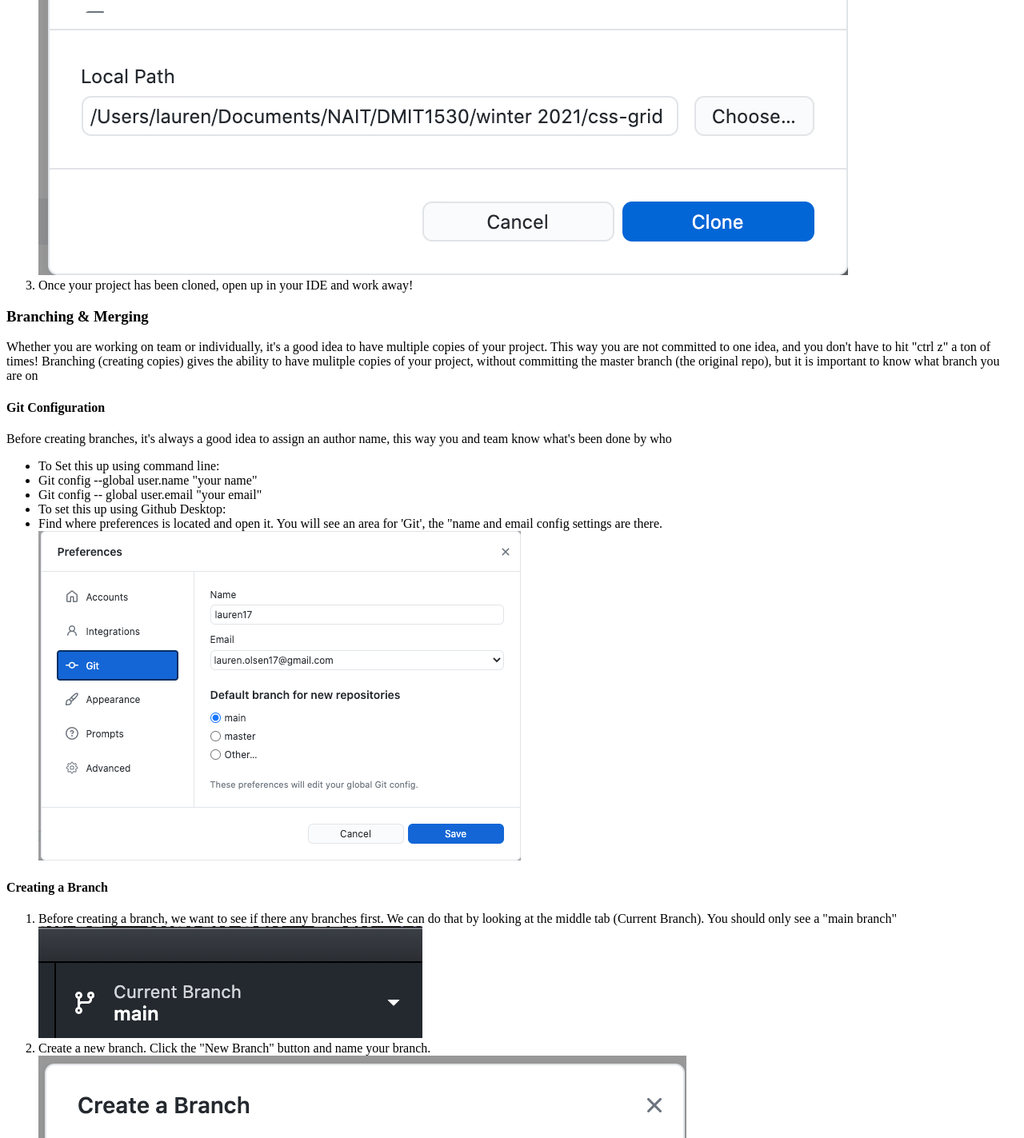
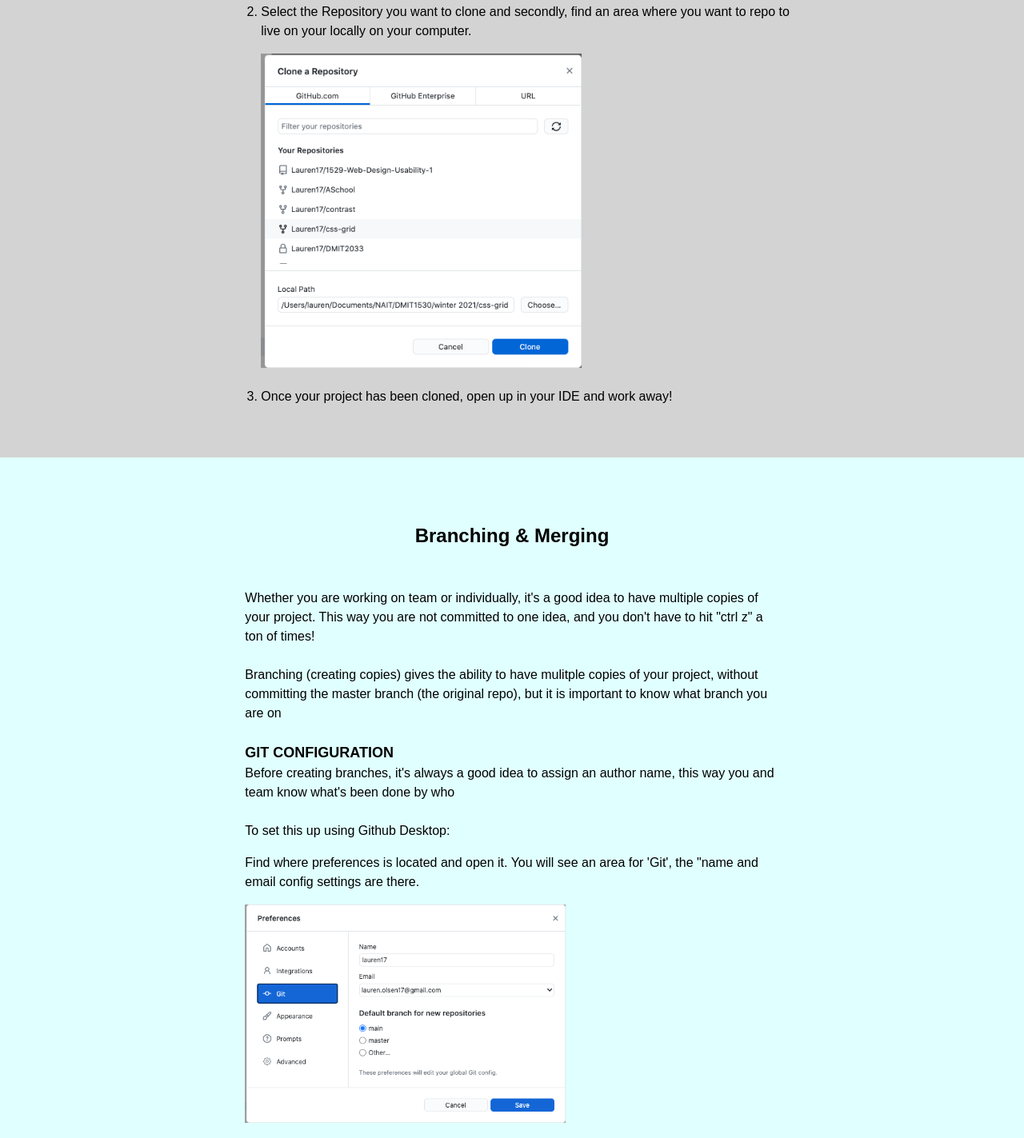
Before and after one commit to DMIT1530-Winter-2021/git-tutorial, a plain HTML site: page git-demo/index.html in a window 1280 px wide. Shown: the part 1101-2524 px from the top of the page at 80% size. Drawn offline with Linux system fonts and the light colour scheme.

Commit message:
update files

```diff
--- /dev/null
+++ b/git-demo/assets/css/reset.css
@@ -0,0 +1,78 @@
+/* Box sizing rules */
+*,
+*::before,
+*::after {
+  box-sizing: border-box;
+}
+
+/* Remove default padding */
+ul[class],
+ol[class] {
+  padding: 0;
+}
+
+/* Remove default margin */
+body,
+h1,
+h2,
+h3,
+h4,
+p,
+ul[class],
+ol[class],
+li,
+figure,
+figcaption,
+blockquote,
+dl,
+dd {
+  margin: 0;
+}
+
+/* Set core body defaults */
+body {
+  min-height: 100vh;
+  scroll-behavior: smooth;
+  text-rendering: optimizeSpeed;
+  line-height: 1.5;
+}
+
+/* Remove list styles on ul, ol elements with a class attribute */
+ul[class],
+ol[class] {
+  list-style: none;
+}
+
+/* A elements that don't have a class get default styles */
+a:not([class]) {
+  text-decoration-skip-ink: auto;
+}
+
+/* Make images easier to work with */
+img {
+  max-width: 100%;
+  display: block;
+}
+
+/* Natural flow and rhythm in articles by default */
+article > * + * {
+  margin-top: 1em;
+}
+
+/* Inherit fonts for inputs and buttons */
+input,
+button,
+textarea,
+select {
+  font: inherit;
+}
+
+/* Remove all animations and transitions for people that prefer not to see them */
+@media (prefers-reduced-motion: reduce) {
+  * {
+    animation-duration: 0.01ms !important;
+    animation-iteration-count: 1 !important;
+    transition-duration: 0.01ms !important;
+    scroll-behavior: auto !important;
+  }
+}
--- a/git-demo/assets/css/styles.css
+++ b/git-demo/assets/css/styles.css
@@ -0,0 +1,95 @@
+body {
+    font-size: 100%;
+    font-family: sans-serif;
+}
+
+h2 {
+    text-transform: uppercase;
+    letter-spacing: 1px;
+    text-align: center;
+    font-size: 2rem;
+    padding-bottom: 3rem;
+}
+
+h3 {
+    font-size: 1.5rem;
+    margin-bottom: 1.5rem;
+    text-transform: capitalize;
+}
+h4 {
+    text-transform: uppercase;
+    font-size: 1.125rem;
+}
+p {
+    margin-bottom: 1.5rem;
+}
+
+.git-info {
+    margin: 3rem 0;
+}
+.git-info > section {
+    padding: 3rem 1rem;
+}
+
+.git-info > section:nth-child(even) {
+    background:lightcyan;
+}
+.git-info > section:nth-child(odd) {
+    background: lightgrey;
+}
+
+.git-info > section:last-of-type > div {
+    padding: 2rem 0;
+}
+
+/* list items **/
+ol li {
+    margin-bottom: 1.5rem;
+}
+ol li:last-of-type {
+    margin-bottom: 0;
+}
+ol li > img,
+ul li > img {
+    margin-top: 1rem;
+    max-width: 90%;
+}
+
+ol li ul li {
+    margin-bottom: 0;
+    list-style-type: disc;
+}
+
+/** git config - naming **/
+.git-config ul {
+    padding: 0;
+    margin: 0;
+}
+.git-config ul li {
+    list-style: none;
+    padding: 0;
+    margin-left: 0;
+    margin-bottom: 1rem;
+}
+
+@media screen and (min-width: 62em) {
+    .inner-container {
+        max-width: 62rem;
+        margin: auto;
+
+        display: flex;
+        flex-flow: column wrap;
+        justify-content: center;
+        align-items: center;
+    }
+    h3 {
+        margin-bottom: 3rem;
+    }
+    p, li {
+        width: 75ch;
+    }
+    ol li > img,
+    ul li > img {
+        max-width: 60%;
+    }
+}
--- a/git-demo/index.html
+++ b/git-demo/index.html
@@ -4,11 +4,15 @@
         <title>Git Demo</title>
         <meta charset="UTF-8">
         <meta name="viewport" content="width=device-width, initial-scale=1">
-        <link href="css/style.css" rel="stylesheet">
+        <link href="assets/css/reset.css" rel="stylesheet">
+        <link href="assets/css/styles.css" rel="stylesheet">
     </head>
     <body>
+
+        <section class="git-info">
                 <h2>Github Demo using Github Desktop</h2>
-
+                <section>
+                    <div class="inner-container">
                         <h3>Creating a local repo and uploading it to Github</h3>
                         <ol>
                             <li>Open up Github Desktop</li>
@@ -36,7 +40,10 @@
                             </li>
                             <li>To upload your work to Github, go back to the Github Desktop and commit your work. If you refresh, you see your uploaded files.</li>
                         </ol>
-
+                    </div>
+                </section>
+                <section>
+                    <div class="inner-container">
                         <h3>Cloning From Github</h3>
                         <p>Let's say that you accidently deleted your local repo of your work, but thankfully you saved it on up on Github.</p>
                         <ol>
@@ -46,21 +53,24 @@
                             </li>
                             <li>Once your project has been cloned, open up in your IDE and work away! </li>
                         </ol>
+                    </div>
+                </section>
+                <section>
+                    <div class="inner-container">
+                        <h3>Branching &amp; Merging</h3>
+                        <p>Whether you are working on team or individually, it's a good idea to have multiple copies of your project. This way you are not committed to one idea, and you don't have to hit "ctrl z" a ton of times!</p><p>Branching (creating copies) gives the ability to have mulitple copies of your project, without committing the master branch (the original repo), but it is important to know what branch you are on</p>
 
-        <h3>Branching &amp; Merging</h3>
-        <p>Whether you are working on team or individually, it's a good idea to have multiple copies of your project. This way you are not committed to one idea, and you don't have to hit "ctrl z" a ton of times! Branching (creating copies) gives the ability to have mulitple copies of your project, without committing the master branch (the original repo), but it is important to know what branch you are on</p>
-
+                        <div class="git-config">
                             <h4>Git Configuration</h4>
                             <p>Before creating branches, it's always a good idea to assign an author name, this way you and team know what's been done by who</p>
                             <ul>
-            <li>To Set this up using command line:</li>
-            <li>Git config --global user.name "your name"</li>
-            <li>Git config -- global user.email "your email"</li>
                                 <li>To set this up using Github Desktop:</li>
                                 <li>Find where preferences is located and open it. You will see an area for 'Git', the "name and email config settings are there.
                                     <img src="assets/img/pref-git-config.jpg" alt="git configuration" />
                                 </li>
                             </ul>
+                        </div>
+                        <div>
                             <h4>Creating a Branch</h4>
                             <ol>
                                 <li>Before creating a branch, we want to see if there any branches first. We can do that by looking at the middle tab (Current Branch). You should only see a "main branch"
@@ -73,6 +83,8 @@
                                 <li>You can switch back and forth between branches in the Github Desktop, but make sure you are paying attention to what branch you are working on.</li>
                                 <li>When you are done working on that branch, push it the remote repo. If you go to github you will see two or more branches!</li>
                             </ol>
+                        </div>
+                        <div>
                             <h4>Merging Branches</h4>
                             <p>Before merging your branches together, it's important to make sure you have no uncommited changes in any of your branches. Make sure you are in your master branch when making a commit.</p>
                             <ol>
@@ -83,5 +95,10 @@
                                 <li>You will be prompted with a box asking you to select a branch to merge - choose the branch and click merge.  <img src="assets/img/merge-branch.jpg" alt="merge branch"/></li>
                                 <li>Once Merged, upload to the orgin master, and you have merged your work together!</li>
                             </ol>
+                        </div>
+                    </div>
+                </section>
+        </section>
+
     </body>
 </html>
```
Lines whose indentation alone changed are shown as unchanged.
